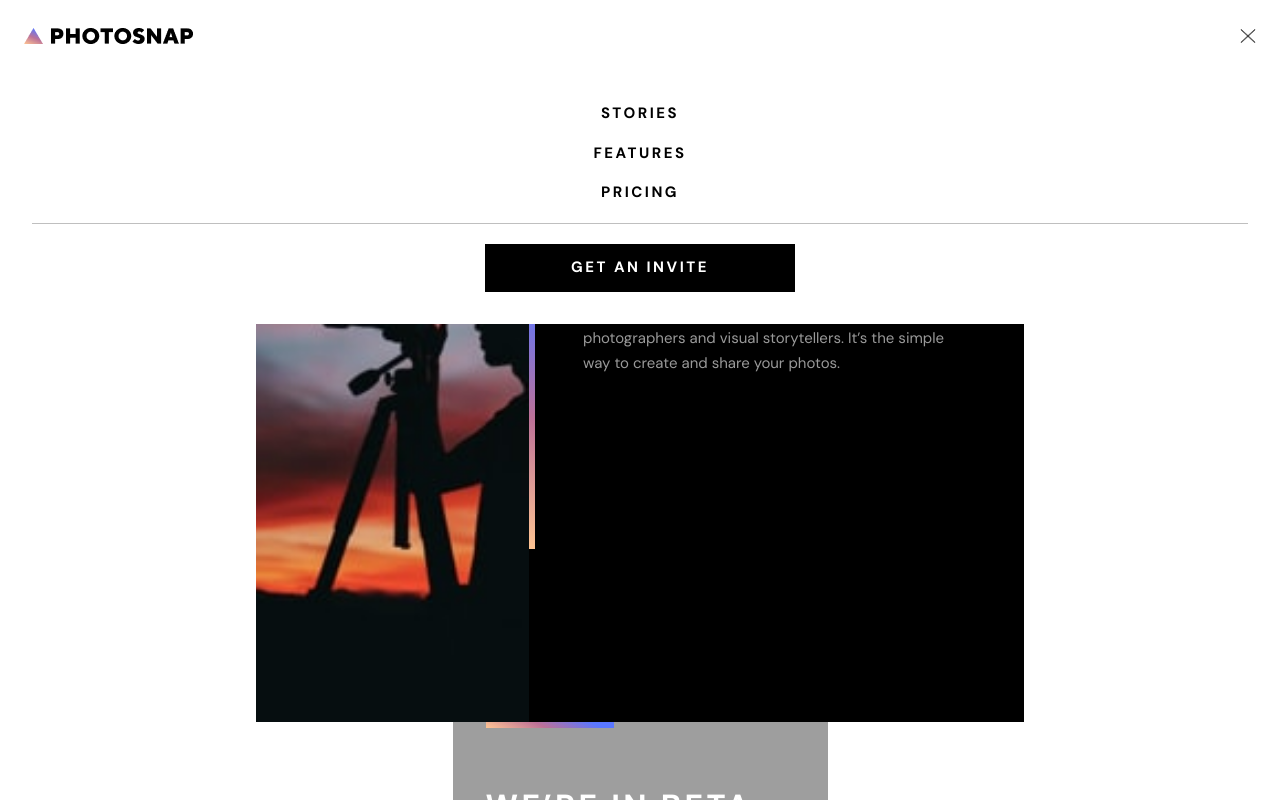
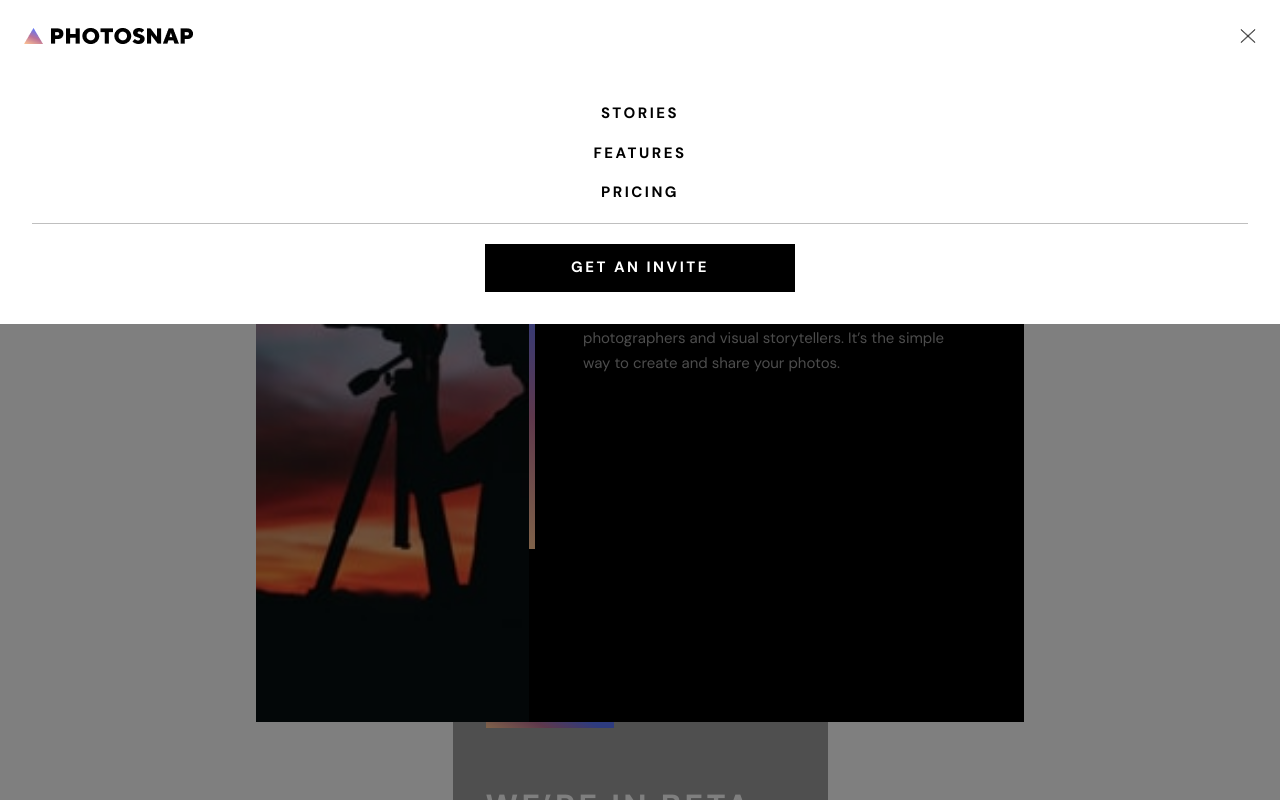
Before and after one commit to beqa200/photosnap-multi-page-website-005, a React (Create React App) app: page /pricing in a window 1280 px wide. Both pictures are taken after a click on the picture 1246 px from the left and 36 px from the top of the page. Shown: the top 800 px of the page. Built offline with nearby package versions, Linux system fonts and the light colour scheme; grey boxes are pictures that could not be loaded.

Commit message:
darkness appears

```diff
--- a/src/App.js
+++ b/src/App.js
@@ -7,6 +7,7 @@ import React from "react";
 import Header from "./components/Header";
 import { GLobalStyled } from "./styled-components/Global.styled";
 import Footer from "./components/Footer";
+import { useState } from "react";
 
 
 
@@ -99,10 +100,12 @@ function App() {
     },
   ];
 
+  const [isMenuVisible, setIsMenuVisible] = useState(false);
+
   return (
     <>
-      <GLobalStyled />
-      <Header />
+      <GLobalStyled height={isMenuVisible ? "100vh" : "100%"} over={isMenuVisible ? "hidden" : "auto"}/>
+      <Header isMenuVisible={isMenuVisible} setIsMenuVisible={setIsMenuVisible}/>
 
       <Routes>
         <Route path="/" element={<Home images={images} />} />
--- a/src/components/Header.jsx
+++ b/src/components/Header.jsx
@@ -8,6 +8,7 @@ import {
   Hr,
   StyledLink,
   StyledButton,
+  DarkDiv,
 } from "../styled-components/Header.styled";
 import { Link } from "react-router-dom";
 
@@ -26,9 +27,7 @@ export const links = [
   },
 ];
 
-export default function Header() {
-  const [isMenuVisible, setIsMenuVisible] = useState(false);
-
+export default function Header({ isMenuVisible, setIsMenuVisible }) {
   return (
     <StyledHeader>
       <LogoTitle>
@@ -44,13 +43,18 @@ export default function Header() {
         <>
           <Menu>
             {links.map((item) => (
-              <StyledLink to={item.link} key={Math.random()}>
+              <StyledLink
+                to={item.link}
+                key={Math.random()}
+                onClick={() => setIsMenuVisible(!isMenuVisible)}
+              >
                 <LinkTitle>{item.name}</LinkTitle>
               </StyledLink>
             ))}
             <Hr />
             <StyledButton>GET AN INVITE</StyledButton>
           </Menu>
+          <DarkDiv />
         </>
       ) : null}
     </StyledHeader>
--- a/src/styled-components/Global.styled.js
+++ b/src/styled-components/Global.styled.js
@@ -7,4 +7,9 @@ export const GLobalStyled = createGlobalStyle`
         box-sizing: border-box;
         font-family: 'DM Sans', sans-serif;
     }
+
+    body {
+        height: ${({height}) => height};
+        overflow-y: ${({over}) => over};
+    }
 `
--- a/src/styled-components/Header.styled.js
+++ b/src/styled-components/Header.styled.js
@@ -64,3 +64,14 @@ export const StyledButton = styled.button`
     display: block;
     margin: 20px auto 0px;
 `
+
+export const DarkDiv = styled.div`
+    position: fixed;
+    width: 100%;
+    height: 100vh;
+    top: 72px;
+    left: 0px;
+    z-index: 98;
+    background-color: black;
+    opacity: .5;
+`
```
